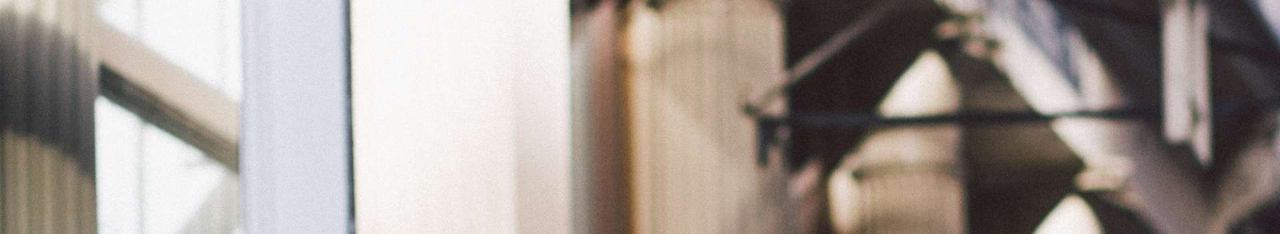
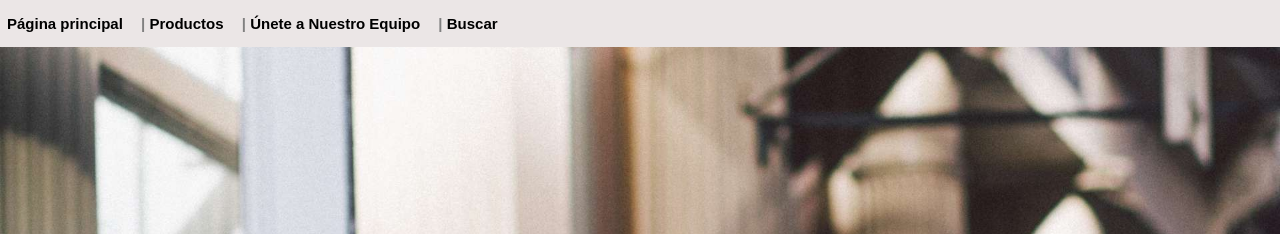
Before and after one commit to CesiaAduviri/tped_1, a plain HTML site: page nike_digital/index.html in a window 1280 px wide. Shown: the top 234 px of the page. Drawn offline with Linux system fonts and the light colour scheme.

Commit message:
actualización de nike digital

```diff
--- a/galeria2/style.css
+++ b/galeria2/style.css
@@ -39,7 +39,7 @@ img{
 .container{
     display: flex;
     padding: 10px;
-    flex-wrap:r;
+    flex-wrap:wrap-reverse;
     justify-content: space-around;
 }
 
--- a/nike_digital/index.html
+++ b/nike_digital/index.html
@@ -10,10 +10,30 @@
                     <p> <a href="#contenido">Nike Digital</a> | <a href="#pie_de_pagina">Team</a> </p>
             </header>
 
+            <div id="menu">
+
+                <ul id="lista2">
+                    <li>
+                        <a href="https://nike.com">Página principal</a>
+                    </li>
+                    <li>
+                        <span class="separador">| </span><a href="https://www.nike.com/es/?cp=40840846946_search_%7Cnike%7C10573482847%7C103687421919%7Ce%7Cc%7CES%7Cpure%7C452240932988&gclsrc=aw.ds&ds_rl=1252249&gclid=CjwKCAiA1aiMBhAUEiwACw25MSSEQOqMsWUALq9MQ7Ck4wpkXMrZPk6gv1sjl4-f7HUc1FfXrBpTChoCDzgQAvD_BwE">Productos</a>
+                    </li>
+                    <li>
+                        <span class="separador">| </span><a href="https://jobs.nike.com/es/">Únete a Nuestro Equipo</a>
+                    </li>
+                    <li>
+                        <span class="separador">| </span><a href="http://www.google.es/">Buscar</a>
+                    </li>
+                </ul>
+
+            </div>
+
             <div class="contenido">
                 <a name="contenido"></a>
                 <h1>Nike<br>Digital</h1>
                 <h2>Product vision & design.</h2>
+
                 <p>Since 2017, our team has partnered with Nike to imagine, design, and launch some of Nike's most innovative concepts
                     in mobile commerce. Challenged to help strengthen Nike's
                     relationship with its most devoted fanbase, our team worked
@@ -32,6 +52,8 @@
             </ul>
                 </div>
 
+            <div></div>
+
             <footer>
                 <a name="pie_de_pagina"></a>
                 <ol>
--- a/nike_digital/style.css
+++ b/nike_digital/style.css
@@ -83,3 +83,36 @@ ol {
 ol li {
     margin-bottom: 10px;
 }
+
+#menu {
+    position: fixed;
+    top:0;
+    left:0;
+    Height: min-content;
+    Width: 100%;
+    background-color: rgb(235, 230, 230);
+}
+
+#lista2{
+    font-family:Arial;
+    font-weight:bold;
+    font-size:15px;
+}
+
+.separador {
+    color:gray;
+}
+#lista2 li {
+     display:inline;
+     padding-left:7px;
+     padding-right:7px;
+    background-color:none;
+}
+
+#lista2 :hover {
+    color:rosybrownç;
+    background-color:transparent;
+    position: relative;
+    left: 8px;
+    border: 3px;
+}
```
